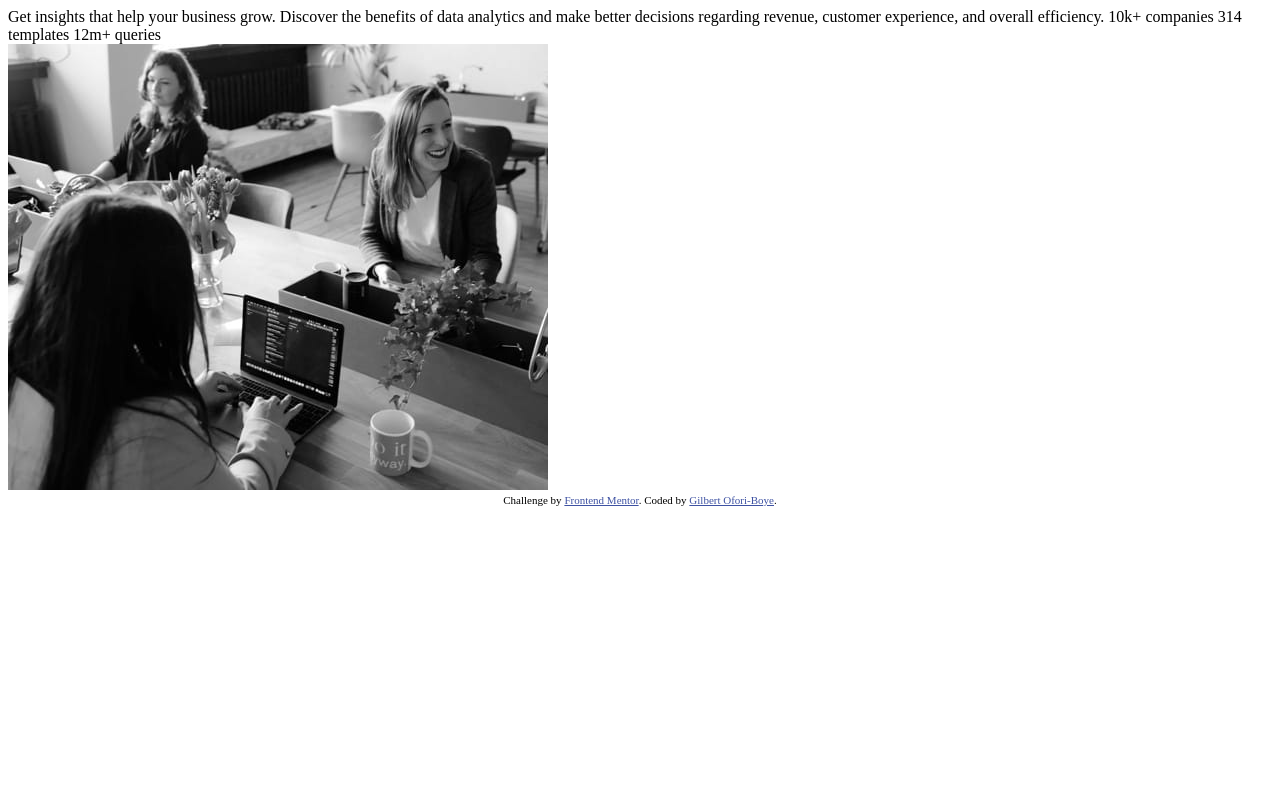
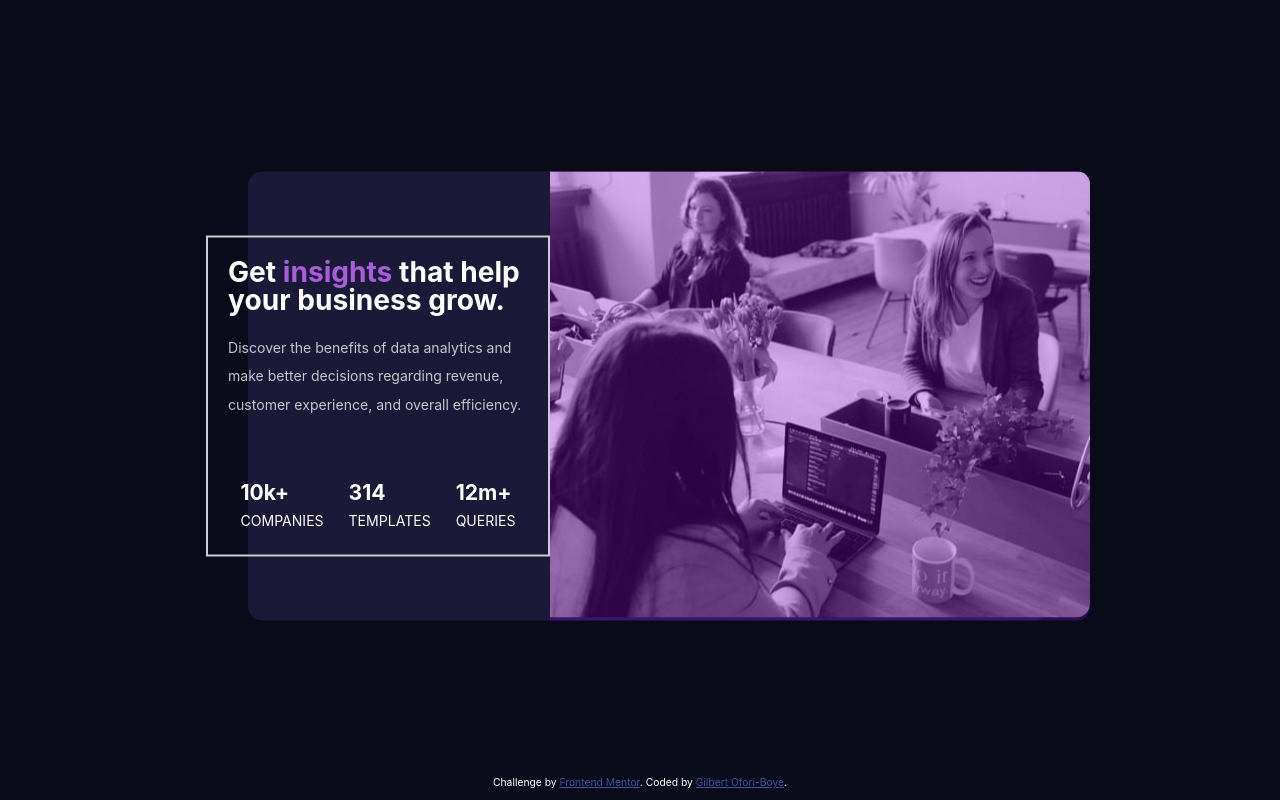
Before and after one commit to GIlbertWalker/stats-preview-card-component-main, a plain HTML site: page index.html in a window 1280 px wide. Drawn offline with Linux system fonts and the light colour scheme; a web font is replaced by a local one.

Commit message:
cards created with various positions

```diff
--- a/index.html
+++ b/index.html
@@ -10,24 +10,59 @@
 
 <body>
   <!-- main page  card -->
-  <Main role="mainCard">
-    <div class="content">
-      Get insights that help your business grow.
+  <Main class="main-content" role="mainCard">
+    <!-- Card container -->
+    <div id="container">
+      <!-- 3-card-contents -->
+      <div class="left">
 
-      Discover the benefits of data analytics and make better decisions regarding revenue, customer
-      experience, and overall efficiency.
+        <div class="card-content">
+          <div class="red">
+            <div class="head">
+              <h1>Get <span>insights</span> that help your business grow.</h1>
+            </div>
+          </div>
 
-      10k+ companies
-      314 templates
-      12m+ queries
+          <div class="red">
+            <div class="paragraph">
+              Discover the benefits of data analytics and make better decisions regarding revenue, customer
+              experience, and overall efficiency.
+            </div>
+          </div>
+
+          <div class="red">
+            <div class="foot">
+              <div class="baseInfo">
+                <h2>10k+</h2>
+               <div class="info">companies</div>
+              </div>
+              <div class="baseInfo">
+                <h2>314</h2>
+               <div class="info">templates</div>
+              </div>
+              <div class="baseInfo">
+                <h2>12m+</h2>
+               <div class="info">queries</div>
+              </div>
+
+
+            </div>
+          </div>
+
+        </div>
+
+      </div>
+
+      <div id="right">
+        <img src="/images/image-header-desktop.jpg" alt="image-header-desktop">
+      </div>
+
     </div>
-    <img src="/images/image-header-desktop.jpg" alt="">
+
   </Main>
 
-
   <footer role="footer" class="attribution">
-    Challenge by <a href="https://www.frontendmentor.io?ref=challenge" target="_blank">Frontend Mentor</a>.
-    Coded by <a href="#">Gilbert Ofori-Boye</a>.
+    Challenge by <a href="https://www.frontendmentor.io?ref=challenge" target="_blank">Frontend Mentor</a>. Coded by <a href="#">Gilbert Ofori-Boye</a>.
   </footer>
 </body>
 </html>
--- a/style.css
+++ b/style.css
@@ -1,7 +1,115 @@
+@import url('https://fonts.google.com/specimen/Inter');
+@import url('https://fonts.google.com/specimen/Lexend+Deca');
+:root {
+    --mainBackground: hsl(233, 47%, 7%);
+    --cardBackground: hsl(244, 38%, 16%);
+    --SoftViolet: hsl(277, 64%, 61%);
+    --SoftVioletOverlay: hsla(277, 91%, 45%, 0.308);
+    --DarkBlue: hsl(218, 44%, 22%);
+    --font1: 'Inter';
+    --font2: 'Lexaend Deca';
+    --mainParagraph: hsla(0, 0%, 100%, 0.75);
+    --main-heading: hsl(0, 0%, 100%);
+    --stat-headings: hsla(0, 0%, 100%, 0.6);
+}
+
+*{
+    margin: 0;
+    padding: 0;
+    box-sizing: border-box;
+    font-family: var(--font1),var(--font2);
+}
+
+html, body{
+    font-size: 0.9375rem;
+    height: 97vh;
+    position: relative;
+    color: white;
+    background-color: var(--mainBackground);
+}
+
+.main-content{
+    display: block;
+    margin: 8px;
+    background-color: var(--cardBackground);
+    width: 62.5%;
+    border-radius: 0.9375rem;
+    position: absolute;
+    top: 50%;
+    left: 50%;
+    transform:translate(-50%, -50%);
+}
+
+#container{
+    display: flex;
+    justify-content: center;
+    align-items: center;
+}
+.left{
+    border: 2px solid #ccc;
+    width: 50%;
+}
+#right{
+    position: relative;
+}
+#right::before{
+    content: "";
+    position: absolute;
+    top: 0;
+    left: 0;
+    right: 0;
+    bottom: 0;
+    border-radius: 0 0.8375rem 0.9375rem 0;
+    background-color: var(--SoftVioletOverlay);
+}
+#container #right img{
+    object-fit: cover;
+    border-radius: 0 0.8375rem 0.9375rem 0;
+   ;
+}
+
+.red{
+    margin:20px ;
+    line-height: 1.875rem;
+}
+
+.head{
+    width: 300px;
+    font-family: var(--font1);
+    font-size: 0.9375rem;
+    font-weight: 700;
+}
+
+.head span{
+    color: var(--SoftViolet);
+
+}
+
+.paragraph{
+    padding-bottom:40px ;
+    width: 300px;
+    color: var(--mainParagraph);
+}
+
+
+.info{
+    color: var(--main-heading);
+    text-transform: uppercase;
+}
+
+.foot{
+    display:flex;
+    justify-content: space-around;
+}
+foot h1{
+    font-size:15px;
+}
 
 .attribution {
-    font-size: 11px;
+    font-size: 0.6875rem;
     text-align: center;
+    position: relative;
+    top: 100%;
 }
 .attribution a {
      color: hsl(228, 45%, 44%);
```
Also changed, not shown: design/image-header-desktop.jpg (added), 1 other file.
